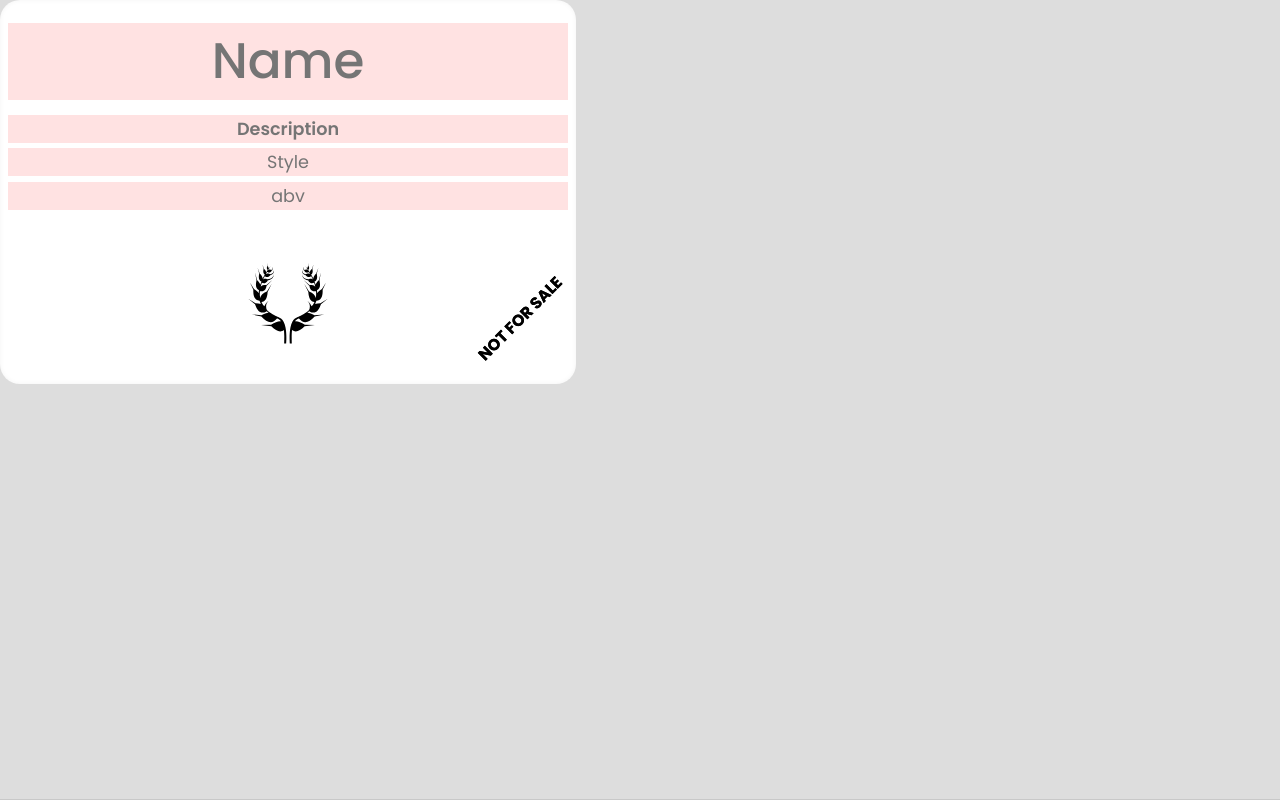
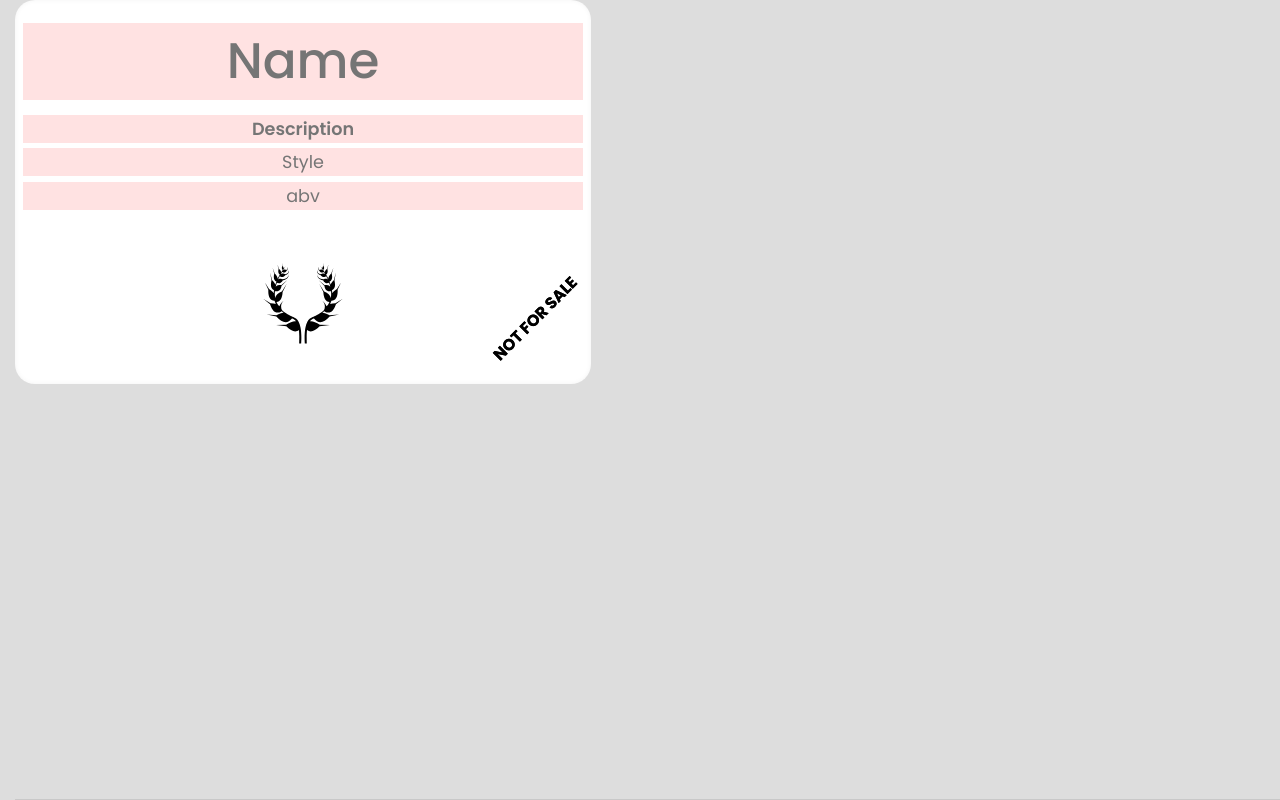
Before and after one commit to energee/labels, a website: page index.html in a window 1280 px wide. Drawn offline with Linux system fonts and the light colour scheme.

Commit message:
Center label

```diff
--- a/source/sass/app.sass
+++ b/source/sass/app.sass
@@ -9,7 +9,10 @@ body
   font-family: 'Poppins'
   margin: 0
   padding: 0
+selector
+  cursor: none
 .page
+  margin-left: 15px
   text-align: center
   transition: all 1s ease
   width: 6in
```
Also changed, not shown: app/app.css.
